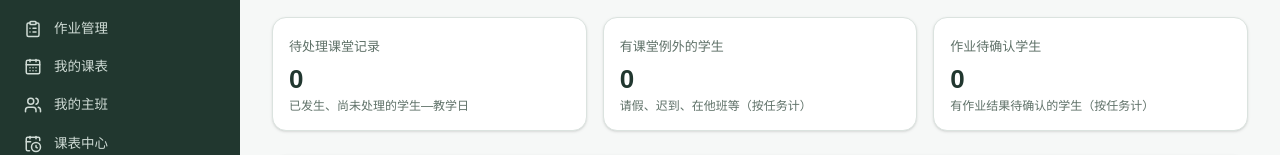
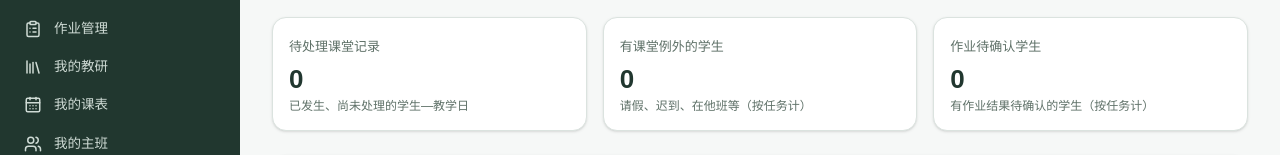
Before and after one commit to codeandroad/wfb-v3, a Next.js app: page / in a window 1280 px wide. Shown: the part 192-347 px from the top of the page. Built offline with nearby package versions, Linux system fonts and the light colour scheme; a web font is replaced by a local one.

Commit message:
Add research navigation and personal material menu entries

```diff
--- a/components/app-shell.tsx
+++ b/components/app-shell.tsx
@@ -263,6 +263,8 @@ function PersonalMenu() {
           {homepage && me ? (
             <MenuRow icon={<House className="size-4" />} label="我的教师主页" onClick={() => go(`/people/${me.id}`)} />
           ) : null}
+          <MenuRow icon={<BookOpen className="size-4" />} label="我的教学资料" onClick={() => go("/research?space=personal")} />
+          <MenuRow icon={<Library className="size-4" />} label="校内共享资料" onClick={() => go("/research?space=shared")} />
           <MenuRow
             icon={<LogOut className="size-4" />}
             label="退出登录"
--- a/lib/demo/nav.ts
+++ b/lib/demo/nav.ts
@@ -39,6 +39,7 @@ export const NAV: NavItem[] = [
   { href: "/", label: "工作台", icon: "dashboard", scenarios: ["teacher", "staff"], module: "teaching" },
   { href: "/teaching", label: "我的教学", icon: "book", scenarios: ["teacher", "staff"], module: "teaching" },
   { href: "/homework", label: "作业管理", icon: "clipboardList", scenarios: ["teacher", "staff"], module: "teaching" },
+  { href: "/research", label: "我的教研", icon: "library", scenarios: ["teacher", "staff"], module: "teaching" },
   { href: "/timetable/my", label: "我的课表", icon: "myTimetable", scenarios: ["teacher", "staff"], module: "teaching", timetableRole: "my" },
   { href: "/homeroom", label: "我的主班", icon: "users", scenarios: ["staff"], module: "teaching" },
   { href: "/timetable", label: "课表中心", icon: "timetable", scenarios: ["staff"], module: "teaching", timetableRole: "center" },
@@ -70,6 +71,7 @@ export function pageTitle(pathname: string): string {
     "/teaching": "我的教学",
     "/teaching/schedule": "我的教学",
     "/homework": "作业管理",
+    "/research": "我的教研",
     "/observe": "我的听课",
     "/observe/record": "听课记录",
     "/observe/manage": "听课管理",
```
